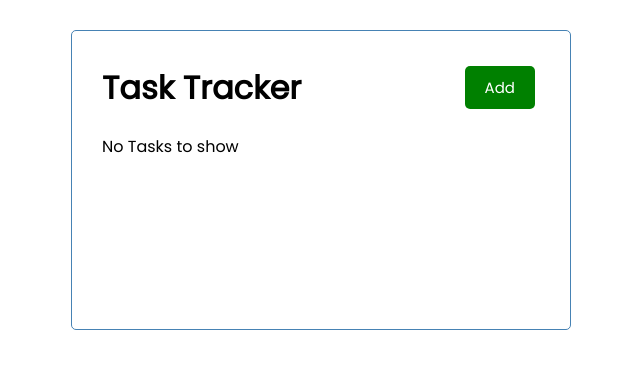
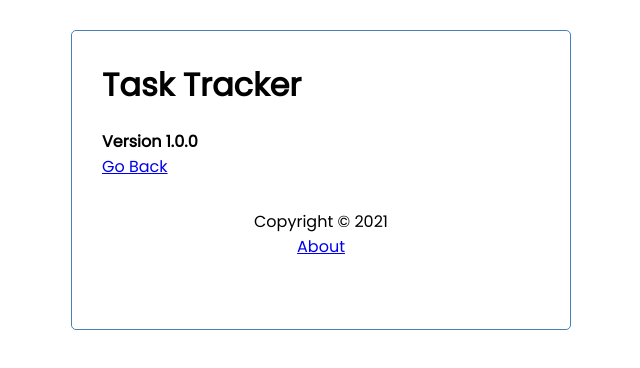
Before and after one commit to Idan-Garay/covid, a React (Create React App) app: page /about in a window 1280 px wide. Shown: the top 368 px of the page, without its empty margins (319-959 px from the left). Built offline with nearby package versions, Linux system fonts and the light colour scheme; no server answers.

Commit message:
the finished tutorial

```diff
--- a/src/App.js
+++ b/src/App.js
@@ -1,5 +1,8 @@
 import {useState, useEffect} from 'react';
+import {BrowserRouter as Router, Route} from 'react-router-dom'
 import Header from './components/Header'
+import Footer from './components/Footer'
+import About from './components/About'
 import Tasks from './components/Tasks'
 import AddTask from './components/AddTask'
 
@@ -74,11 +77,20 @@ function App() {
   //toggle
 
   return (
-    <div className="container">
-      <Header showAddTask={showAddTask} onAdd={() => setShowAddTask(!showAddTask)}/>
-      {showAddTask && <AddTask onAdd={addTask}/>}
-      {tasks.length > 0? <Tasks tasks={tasks} deleteTask={deleteTask} onToggle={toggleReminder}/>: 'No Tasks to show'}
-    </div>
+    <Router>
+      <div className="container">
+        <Header showAddTask={showAddTask} onAdd={() => setShowAddTask(!showAddTask)}/>
+
+        <Route path='/' exact render={
+          (props) => (<>
+              {showAddTask && <AddTask onAdd={addTask}/>}
+              {tasks.length > 0? (<Tasks tasks={tasks} deleteTask={deleteTask} onToggle={toggleReminder}/>): ('No Tasks to show')}
+            </>)
+        } />
+        <Route path='/about' component={About} />
+        <Footer/>
+      </div>
+    </Router>
   );
 }
 
--- /dev/null
+++ b/src/components/About.js
@@ -0,0 +1,12 @@
+import {Link} from 'react-router-dom'
+
+const About = () => {
+    return (
+        <div>
+            <h4>Version 1.0.0 </h4>
+            <Link to='/'>Go Back</Link>
+        </div>
+    )
+}
+
+export default About
--- /dev/null
+++ b/src/components/Footer.js
@@ -0,0 +1,12 @@
+import {Link} from 'react-router-dom'
+
+const Footer = () => {
+    return (
+        <footer>
+            <p>Copyright &copy; 2021</p>
+            <Link to='/about'>About</Link>
+        </footer>
+    )
+}
+
+export default  Footer
--- a/src/components/Header.js
+++ b/src/components/Header.js
@@ -1,12 +1,14 @@
 import PropTypes from 'prop-types'
 import Button from './Button'
+import {useLocation} from 'react-router-dom'
 
 const Header = ({title, onAdd, showAddTask}) => {
-
+    const location = useLocation();
     return (
         <header className="header">
             <h1>{title}</h1>
-            <Button color={showAddTask? "red": "green"} text={showAddTask? 'close': 'Add'} onClick={onAdd}/>
+            {location.pathname === '/' &&
+            (<Button color={showAddTask? "red": "green"} text={showAddTask? 'close': 'Add'} onClick={onAdd}/>)}
         </header>
     )
 }
```
